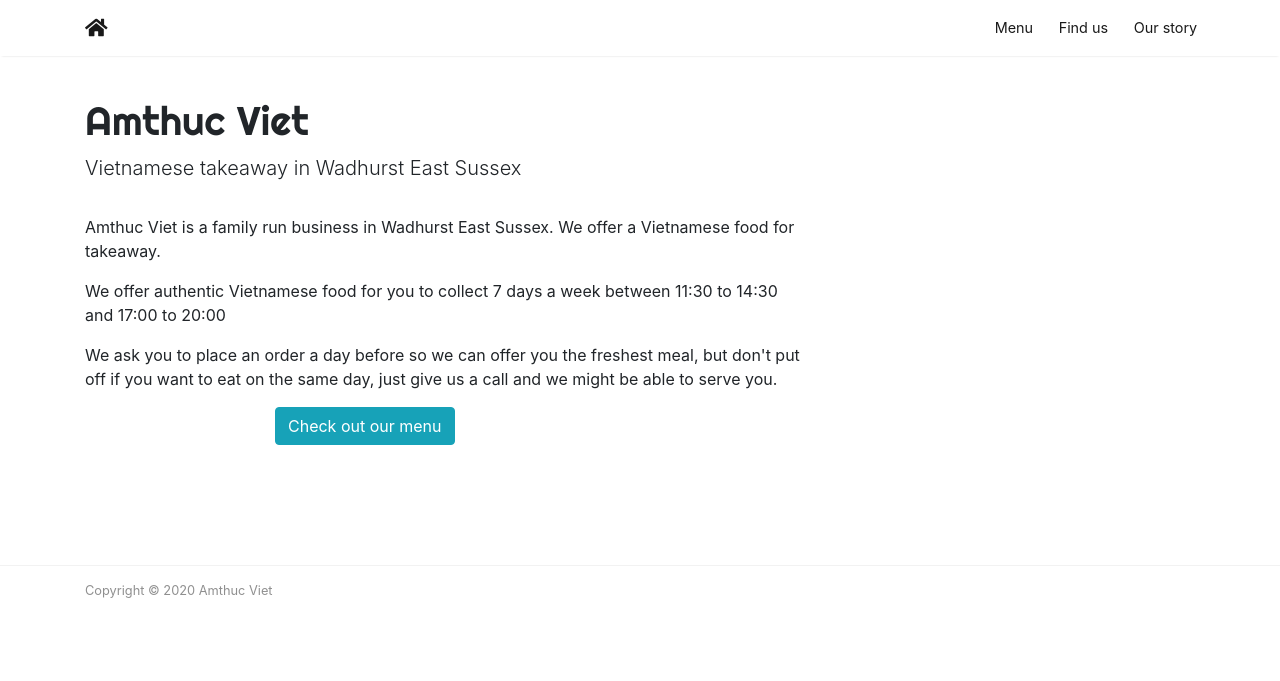
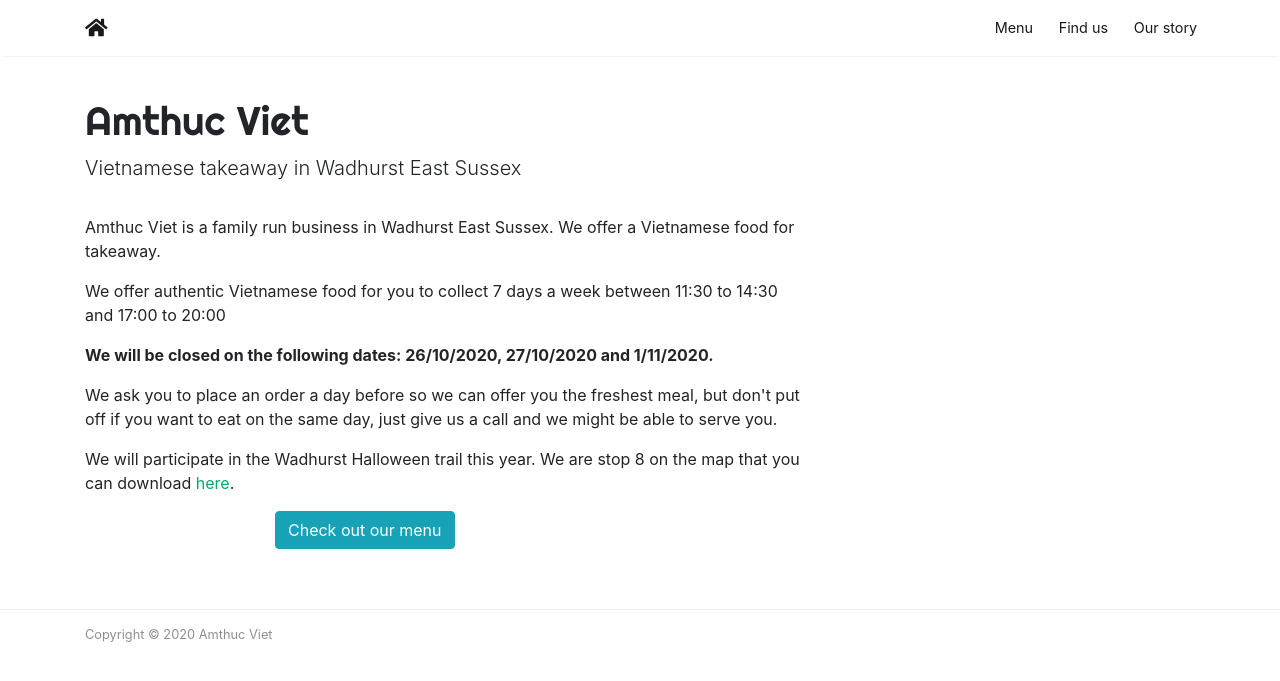
Before and after one commit to sela/amthuc-viet, a Jekyll site: the page built from index.html, in a window 1280 px wide. Shown: the top 681 px of the page. Built offline with Jekyll 4.4.1, drawn with Linux system fonts in a browser that asks for light colours; nearby versions of some CDN libraries; the list of posts is cut into pages by our own code; comment, search, counter and statistics services are not loaded.

Commit message:
add notification for closure

```diff
--- a/_layouts/default.html
+++ b/_layouts/default.html
@@ -27,6 +27,14 @@
     <link href="{{ site.baseurl }}/assets/css/main.css" rel="stylesheet">
 
     <script src="{{ site.baseurl }}/assets/js/jquery.min.js"></script>
+    <script>
+        $(document).ready(function() {
+            if ($.cookie('modal_shown') == null) {
+                $.cookie('modal_shown', 'yes', { expires: 1, path: '/' });
+                $('#amthucModalOct').modal('show');
+            }
+        });
+    </script>
 </head>
 
 {% if jekyll.environment == 'production' %}
@@ -47,6 +55,24 @@
 <noscript><iframe src="https://www.googletagmanager.com/ns.html?id=GTM-KNWKJR2"
                   height="0" width="0" style="display:none;visibility:hidden"></iframe></noscript>
 <!-- End Google Tag Manager (noscript) -->
+<div class="modal" tabindex="-1" role="dialog" id="amthucModalOct">
+    <div class="modal-dialog" role="document">
+        <div class="modal-content">
+            <div class="modal-header">
+                <h5 class="modal-title">Update 24th Oct 2020</h5>
+                <button type="button" class="close" data-dismiss="modal" aria-label="Close">
+                    <span aria-hidden="true">&times;</span>
+                </button>
+            </div>
+            <div class="modal-body">
+                <p>We will be closed on the following dates: 26/10, 27/10 and 1/11.</p>
+            </div>
+            <div class="modal-footer">
+                <button type="button" class="btn btn-secondary" data-dismiss="modal">Close</button>
+            </div>
+        </div>
+    </div>
+</div>
 	<!-- defer loading of font and font awesome -->
 	<noscript id="deferred-styles">
 		<link href="https://fonts.googleapis.com/css?family=Righteous%7CMerriweather:300,300i,400,400i,700,700i" rel="stylesheet">
@@ -183,6 +209,6 @@
 {% endif %}
 
 <script src="{{ site.baseurl }}/assets/js/ie10-viewport-bug-workaround.js"></script>
-
+<script src="https://cdnjs.cloudflare.com/ajax/libs/jquery-cookie/1.4.1/jquery.cookie.min.js" integrity="sha512-3j3VU6WC5rPQB4Ld1jnLV7Kd5xr+cq9avvhwqzbH/taCRNURoeEpoPBK9pDyeukwSxwRPJ8fDgvYXd6SkaZ2TA==" crossorigin="anonymous"></script>
 </body>
 </html>
--- a/index.html
+++ b/index.html
@@ -15,8 +15,10 @@
         <div class="col-md-8 pr-4">
             <p>Amthuc Viet is a family run business in Wadhurst East Sussex. We offer a Vietnamese food for takeaway.</p>
             <p>We offer authentic Vietnamese food for you to collect 7 days a week between 11:30 to 14:30 and 17:00 to 20:00</p>
+            <p><b>We will be closed on the following dates: 26/10/2020, 27/10/2020 and 1/11/2020.</b></p>
             <p>We ask you to place an order a day before so we can offer you the freshest meal, but don't put off if you want to eat
             on the same day, just give us a call and we might be able to serve you.</p>
+            <p>We will participate in the Wadhurst Halloween trail this year. We are stop 8 on the map that you can download <a href="assets/images/temp/halloween.jpg" download>here</a>.</p>
         </div>
     </div>
     <div class="row">
```
Also changed, not shown: assets/images/temp/halloween.jpg (added).
